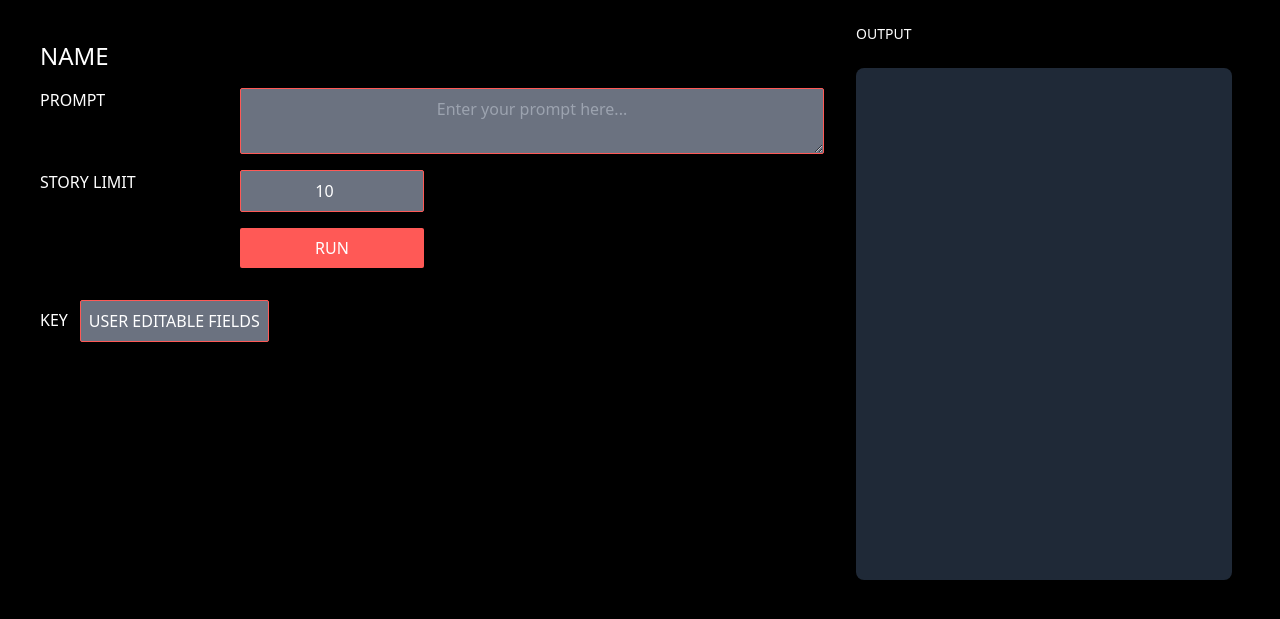
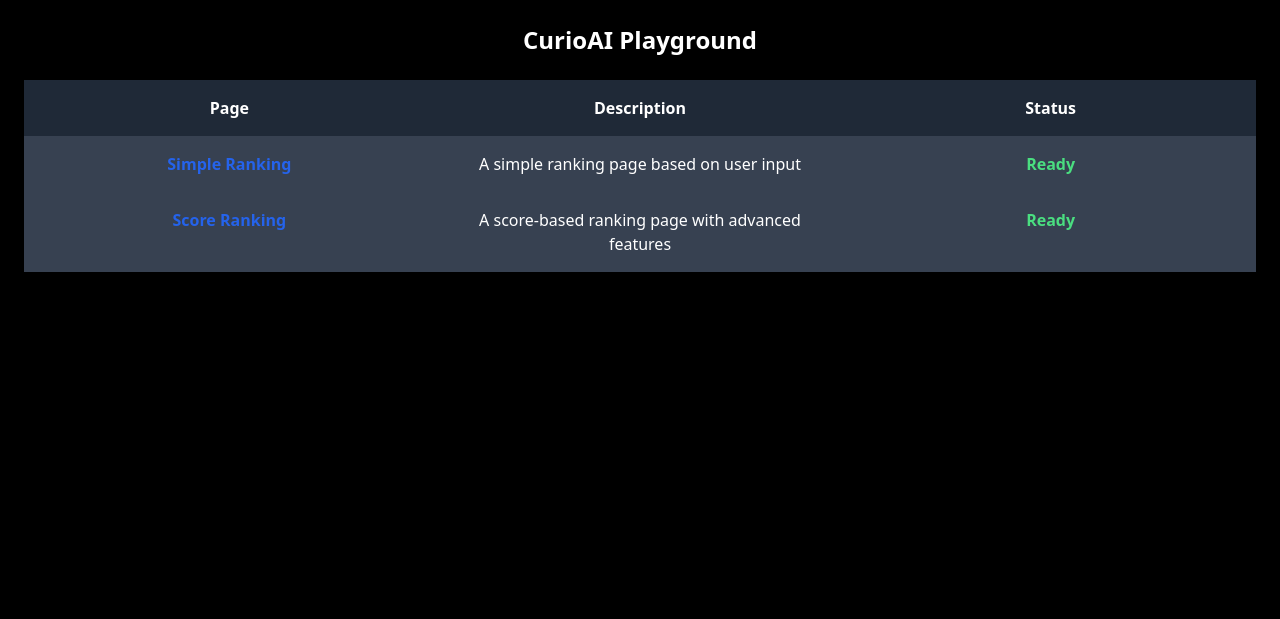
Before and after one commit to curio-labs/playground, a Django app: page / in a window 1280 px wide. Shown: the top 619 px of the page. Run offline with Django 4.2, Linux system fonts and the light colour scheme; parts of the project's set-up code (start-up, migrations or seed data) failed here and were passed over; some libraries are stand-ins or nearby versions.

Commit message:
Added score ranking playground

```diff
--- a/app/static/css/output.css
+++ b/app/static/css/output.css
@@ -652,40 +652,41 @@ video {
   grid-column: span 2 / span 2;
 }
 
+.col-span-3 {
+  grid-column: span 3 / span 3;
+}
+
 .col-span-4 {
   grid-column: span 4 / span 4;
-}
-
-.col-span-5 {
-  grid-column: span 5 / span 5;
 }
 
 .col-span-8 {
   grid-column: span 8 / span 8;
 }
 
-.col-span-3 {
-  grid-column: span 3 / span 3;
+.col-span-9 {
+  grid-column: span 9 / span 9;
 }
 
-.col-span-9 {
-  grid-column: span 9 / span 9;
+.col-start-1 {
+  grid-column-start: 1;
+}
+
+.col-start-4 {
+  grid-column-start: 4;
 }
 
 .col-start-9 {
   grid-column-start: 9;
 }
 
-.col-start-4 {
-  grid-column-start: 4;
+.row-span-3 {
+  grid-row: span 3 / span 3;
 }
 
-.col-start-1 {
-  grid-column-start: 1;
-}
-
-.row-span-3 {
-  grid-row: span 3 / span 3;
+.mx-64 {
+  margin-left: 16rem;
+  margin-right: 16rem;
 }
 
 .mx-auto {
@@ -693,33 +694,22 @@ video {
   margin-right: auto;
 }
 
+.my-16 {
+  margin-top: 4rem;
+  margin-bottom: 4rem;
+}
+
 .my-4 {
   margin-top: 1rem;
   margin-bottom: 1rem;
 }
 
-.mx-6 {
-  margin-left: 1.5rem;
-  margin-right: 1.5rem;
+.mb-4 {
+  margin-bottom: 1rem;
 }
 
-.mx-16 {
-  margin-left: 4rem;
-  margin-right: 4rem;
-}
-
-.my-16 {
-  margin-top: 4rem;
-  margin-bottom: 4rem;
-}
-
-.mx-64 {
-  margin-left: 16rem;
-  margin-right: 16rem;
-}
-
-.ml-2 {
-  margin-left: 0.5rem;
+.mb-6 {
+  margin-bottom: 1.5rem;
 }
 
 .ml-3 {
@@ -730,10 +720,6 @@ video {
   margin-right: 0.5rem;
 }
 
-.mt-6 {
-  margin-top: 1.5rem;
-}
-
 .mr-6 {
   margin-right: 1.5rem;
 }
@@ -742,12 +728,8 @@ video {
   margin-top: 1rem;
 }
 
-.mb-4 {
-  margin-bottom: 1rem;
-}
-
-.mb-6 {
-  margin-bottom: 1.5rem;
+.mt-6 {
+  margin-top: 1.5rem;
 }
 
 .flex {
@@ -766,12 +748,12 @@ video {
   height: 2.5rem;
 }
 
+.h-auto {
+  height: auto;
+}
+
 .h-full {
   height: 100%;
-}
-
-.h-auto {
-  height: auto;
 }
 
 .w-10 {
@@ -812,10 +794,6 @@ video {
   flex-direction: row;
 }
 
-.flex-col {
-  flex-direction: column;
-}
-
 .flex-wrap {
   flex-wrap: wrap;
 }
@@ -842,16 +820,16 @@ video {
   margin-bottom: calc(1rem * var(--tw-space-y-reverse));
 }
 
+.rounded {
+  border-radius: 0.25rem;
+}
+
 .rounded-lg {
   border-radius: 0.5rem;
 }
 
 .rounded-sm {
   border-radius: 0.125rem;
-}
-
-.rounded {
-  border-radius: 0.25rem;
 }
 
 .border {
@@ -881,6 +859,16 @@ video {
   background-color: rgb(107 114 128 / var(--tw-bg-opacity));
 }
 
+.bg-gray-600 {
+  --tw-bg-opacity: 1;
+  background-color: rgb(75 85 99 / var(--tw-bg-opacity));
+}
+
+.bg-gray-700 {
+  --tw-bg-opacity: 1;
+  background-color: rgb(55 65 81 / var(--tw-bg-opacity));
+}
+
 .bg-gray-800 {
   --tw-bg-opacity: 1;
   background-color: rgb(31 41 55 / var(--tw-bg-opacity));
@@ -890,56 +878,21 @@ video {
   background-color: rgba(204, 71, 68, 1);
 }
 
-.bg-gray-200 {
-  --tw-bg-opacity: 1;
-  background-color: rgb(229 231 235 / var(--tw-bg-opacity));
+.bg-opacity-50 {
+  --tw-bg-opacity: 0.5;
 }
 
-.bg-gray-700 {
-  --tw-bg-opacity: 1;
-  background-color: rgb(55 65 81 / var(--tw-bg-opacity));
-}
-
-.bg-gray-600 {
-  --tw-bg-opacity: 1;
-  background-color: rgb(75 85 99 / var(--tw-bg-opacity));
-}
-
-.bg-opacity-50 {
-  --tw-bg-opacity: 0.5;
+.p-4 {
+  padding: 1rem;
 }
 
 .p-6 {
   padding: 1.5rem;
 }
 
-.p-4 {
-  padding: 1rem;
-}
-
 .px-2 {
   padding-left: 0.5rem;
   padding-right: 0.5rem;
-}
-
-.py-2 {
-  padding-top: 0.5rem;
-  padding-bottom: 0.5rem;
-}
-
-.py-6 {
-  padding-top: 1.5rem;
-  padding-bottom: 1.5rem;
-}
-
-.py-12 {
-  padding-top: 3rem;
-  padding-bottom: 3rem;
-}
-
-.py-64 {
-  padding-top: 16rem;
-  padding-bottom: 16rem;
 }
 
 .px-2\.5 {
@@ -955,6 +908,16 @@ video {
 .py-0\.5 {
   padding-top: 0.125rem;
   padding-bottom: 0.125rem;
+}
+
+.py-2 {
+  padding-top: 0.5rem;
+  padding-bottom: 0.5rem;
+}
+
+.py-64 {
+  padding-top: 16rem;
+  padding-bottom: 16rem;
 }
 
 .text-center {
@@ -981,17 +944,12 @@ video {
   line-height: 1rem;
 }
 
-.text-lg {
-  font-size: 1.125rem;
-  line-height: 1.75rem;
+.font-bold {
+  font-weight: 700;
 }
 
 .font-semibold {
   font-weight: 600;
-}
-
-.font-bold {
-  font-weight: 700;
 }
 
 .leading-relaxed {
@@ -1003,9 +961,39 @@ video {
   color: rgb(0 0 0 / var(--tw-text-opacity));
 }
 
+.text-blue-400 {
+  --tw-text-opacity: 1;
+  color: rgb(96 165 250 / var(--tw-text-opacity));
+}
+
+.text-blue-500 {
+  --tw-text-opacity: 1;
+  color: rgb(59 130 246 / var(--tw-text-opacity));
+}
+
 .text-gray-200 {
   --tw-text-opacity: 1;
   color: rgb(229 231 235 / var(--tw-text-opacity));
+}
+
+.text-gray-300 {
+  --tw-text-opacity: 1;
+  color: rgb(209 213 219 / var(--tw-text-opacity));
+}
+
+.text-gray-400 {
+  --tw-text-opacity: 1;
+  color: rgb(156 163 175 / var(--tw-text-opacity));
+}
+
+.text-green-400 {
+  --tw-text-opacity: 1;
+  color: rgb(74 222 128 / var(--tw-text-opacity));
+}
+
+.text-red-400 {
+  --tw-text-opacity: 1;
+  color: rgb(248 113 113 / var(--tw-text-opacity));
 }
 
 .text-red-500 {
@@ -1018,14 +1006,13 @@ video {
   color: rgb(255 255 255 / var(--tw-text-opacity));
 }
 
-.text-gray-300 {
+.text-blue-600 {
   --tw-text-opacity: 1;
-  color: rgb(209 213 219 / var(--tw-text-opacity));
+  color: rgb(37 99 235 / var(--tw-text-opacity));
 }
 
-.text-gray-400 {
-  --tw-text-opacity: 1;
-  color: rgb(156 163 175 / var(--tw-text-opacity));
+.underline {
+  text-decoration-line: underline;
 }
 
 .opacity-25 {
@@ -1052,13 +1039,17 @@ video {
   border-style: none;
 }
 
+.hover\:bg-gray-700:hover {
+  --tw-bg-opacity: 1;
+  background-color: rgb(55 65 81 / var(--tw-bg-opacity));
+}
+
 .hover\:bg-rioRedDark:hover {
   background-color: rgba(204, 71, 68, 1);
 }
 
-.hover\:bg-gray-700:hover {
-  --tw-bg-opacity: 1;
-  background-color: rgb(55 65 81 / var(--tw-bg-opacity));
+.hover\:italic:hover {
+  font-style: italic;
 }
 
 .hover\:underline:hover {
--- a/app/templates/index.html
+++ b/app/templates/index.html
@@ -22,62 +22,31 @@
     </script>
 </head>
 <body class="bg-black p-6">
-<div id="loading-indicator"
-     class="hidden text-center fixed top-0 left-0 w-full h-full flex items-center justify-center bg-opacity-50 bg-gray-800">
-    <svg class="animate-spin h-10 w-10 text-white" xmlns="http://www.w3.org/2000/svg" fill="none" viewBox="0 0 24 24">
-        <circle class="opacity-25" cx="12" cy="12" r="10" stroke="currentColor" stroke-width="4"></circle>
-        <path class="opacity-75" fill="currentColor" d="M4 12a8 8 0 018-8v8H4z"></path>
-    </svg>
-    <div class="text-white ml-3">Loading...</div>
-</div>
 
 <div class="container mx-auto text-white">
+    <div class="text-center text-2xl font-bold text-white mb-6">
+        CurioAI Playground
+    </div>
     <input name="csrf-token" id="csrf-token" type="hidden"/>
+    <div class="grid grid-cols-12 text-white mt-6">
+        <div class="col-span-4 font-bold p-4 bg-gray-800 text-center">Page</div>
+        <div class="col-span-4 font-bold p-4 bg-gray-800 text-center">Description</div>
+        <div class="col-span-4 font-bold p-4 bg-gray-800 text-center">Status</div>
 
-    <div class="grid grid-cols-12 gap-4 min-vw-100">
-        <!-- Main content spanning 8 columns -->
-        <div class="col-span-8 grid grid-cols-12 gap-4 p-4">
-            <div class="col-span-12 text-2xl">NAME</div>
+        <div class="col-span-4 p-4 bg-gray-700 text-center font-bold">
+            <a href="/simple-ranking" class="text-blue-600 hover:underline">Simple Ranking</a>
+        </div>
+        <div class="col-span-4 p-4 bg-gray-700 text-center">A simple ranking page based on user input</div>
+        <div class="col-span-4 p-4 bg-gray-700 text-center font-bold">
+            <span id="simple_ranking_status" class="text-green-400">Ready</span>
+        </div>
 
-            <label class="col-span-3 hidden" for="prompt-name">NAME</label>
-            <input id="prompt-name" name="prompt-name" class="disabled hidden col-span-9 input-primary"
-                   placeholder="<name of prompt creator's choice, to save prompt>"/>
-
-            <label class="col-span-3" for="prompt-value">PROMPT</label>
-            <textarea name="prompt-value" id="prompt-value"
-                      class="col-span-9 bg-gray-500 py-2 rounded-sm text-white text-center border border-rioRed shadow-md focus:outline-none focus:ring-rioRed"
-                      placeholder="Enter your prompt here..."></textarea>
-
-            <label class="col-span-3 " for="story-limit">STORY LIMIT</label>
-            <input id="story-limit" name="story-limit" class="col-span-3 input-primary" type="number" value="10"
-                   max="20" min="1" placeholder="<name of prompt creator's choice, to save prompt>"/>
-
-            <button class="col-start-4 col-span-3 btn-primary"
-                    hx-post="/prompt/"
-                    hx-headers='{"X-CSRFToken": "{{ csrf_token }}"}'
-                    hx-target="#output-box"
-                    hx-swap="innerHTML"
-                    hx-include="[name=story-limit], [name=prompt-value]"
-                    hx-indicator="#loading-indicator"
-            >RUN
-            </button>
-
-            <!--        <button class="mr-2 col-span-2 bg-rioRedDark text-black text-center py-2 rounded-sm shadow-md hover:bg-rioRedDark focus:outline-none focus:ring focus:ring-rioRed focus:ring-opacity-75"-->
-            <!--                disabled>SAVE-->
-            <!--        </button>-->
-
-            <div class="col-start-1 col-span-4 flex flex-row gap-3 justify-content-between my-4">
-                <div class="py-2">KEY</div>
-                <div class="input-primary px-2">USER EDITABLE FIELDS</div>
-            </div>
+        <div class="col-span-4 p-4 bg-gray-700 text-center">
+            <a href="/score-ranking" class="text-blue-600 font-bold hover:underline">Score Ranking</a>
         </div>
-        <div class="sticky col-start-9 col-span-4 row-span-3">
-            <div id="output-box" class="text-sm">OUTPUT
-                <ul class="text-black list-disc list-inside bg-gray-800 rounded-lg shadow-lg mt-6 mr-6 py-64">
-                </ul>
-            </div>
-
-
+        <div class="col-span-4 p-4 bg-gray-700 text-center">A score-based ranking page with advanced features</div>
+        <div class="col-span-4 p-4 bg-gray-700 text-center font-bold">
+            <span id="score_ranking_status" class="text-green-400">Ready</span>
         </div>
     </div>
 </div>
--- a/app/urls.py
+++ b/app/urls.py
@@ -5,7 +5,16 @@ from . import views
 
 urlpatterns = [
     path("", views.index, name="index"),
-    path("prompt/", views.prompt, name="prompt"),
+    path("simple-ranking/", views.simple_ranking, name="simple_ranking"),
+    path("score-ranking/", views.score_ranking, name="score_ranking"),
+    path(
+        "simple-ranking-prompt/",
+        views.simple_ranking_prompt,
+        name="simple_ranking_prompt",
+    ),
+    path(
+        "score-ranking-prompt/", views.score_ranking_prompt, name="score_ranking_prompt"
+    ),
     path("load-stories/", views.load_stories, name="load_stories"),
     path("utility/get-csrf-token/", uv.get_csrf_token, name="get_csrf_token"),
     path("api/stories/<str:story_id>/", views.get_story_by_id, name="get_story_by_id"),
--- a/app/views.py
+++ b/app/views.py
@@ -11,7 +11,15 @@ from src import services
 
 
 def index(request):
-    return render(request, "index.html", {"foo": "bar"})
+    return render(request, "index.html")
+
+
+def simple_ranking(request):
+    return render(request, "simple_ranking.html")
+
+
+def score_ranking(request):
+    return render(request, "score_ranking.html")
 
 
 def get_random_stories(limit=50):
@@ -20,15 +28,32 @@ def get_random_stories(limit=50):
 
 @csrf.csrf_exempt
 @http.require_POST
-def prompt(request):
+def simple_ranking_prompt(request):
     # This function should take an LLM prompt, send it as system prompt to chatgpt along with the content of
     # 50 stories from the database, and return the generated text.
     prompt_value = request.POST.get("prompt-value")
     story_limit = int(request.POST.get("story-limit"))
 
     stories = get_random_stories(limit=story_limit)
-    data = services.make_llm_request(stories, prompt=prompt_value, limit=story_limit)
+    data = services.make_llm_request_for_story_batch(
+        stories, prompt=prompt_value, limit=story_limit
+    )
     html = render_to_string("stories_list.html", {"stories": data["stories"]})
+    return HttpResponse(html)
+
+
+@csrf.csrf_exempt
+@http.require_POST
+def score_ranking_prompt(request):
+    prompt_value = request.POST.get("prompt-value")
+    story_limit = int(request.POST.get("story-limit"))
+
+    stories = get_random_stories(limit=story_limit)
+    data = services.make_concurrent_llm_requests_for_stories(
+        stories=stories,
+        prompt=prompt_value,
+    )
+    html = render_to_string("score_stories_list.html", {"stories": data})
     return HttpResponse(html)
 
 
@@ -47,7 +72,6 @@ def load_stories(request):
             author=story["author"],
             type=story["type"],
             classification=story["classification"],
-
         )
 
     return JsonResponse(stories)
```
Also changed, not shown: app/templates/score_ranking.html (added, +98 -0 lines), app/templates/score_stories_list.html (added, +18 -0 lines), app/templates/simple_ranking.html (added, +98 -0 lines), src/services/__init__.py (+10 -2 lines), src/services/llm.py (+46 -3 lines), src/services/utils.py (added, +40 -0 lines).
